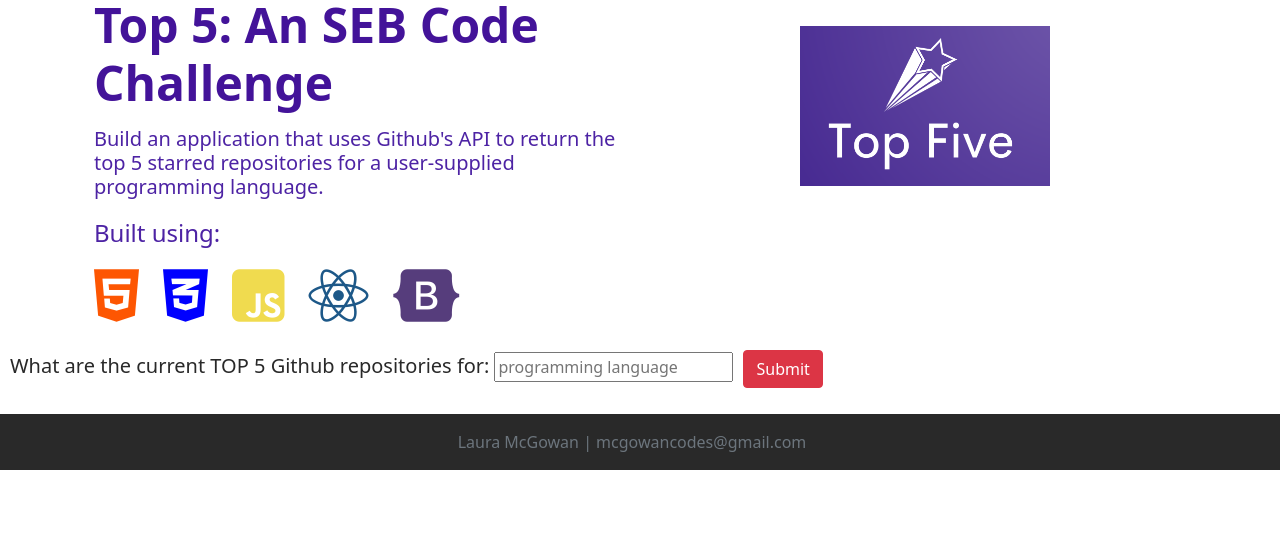
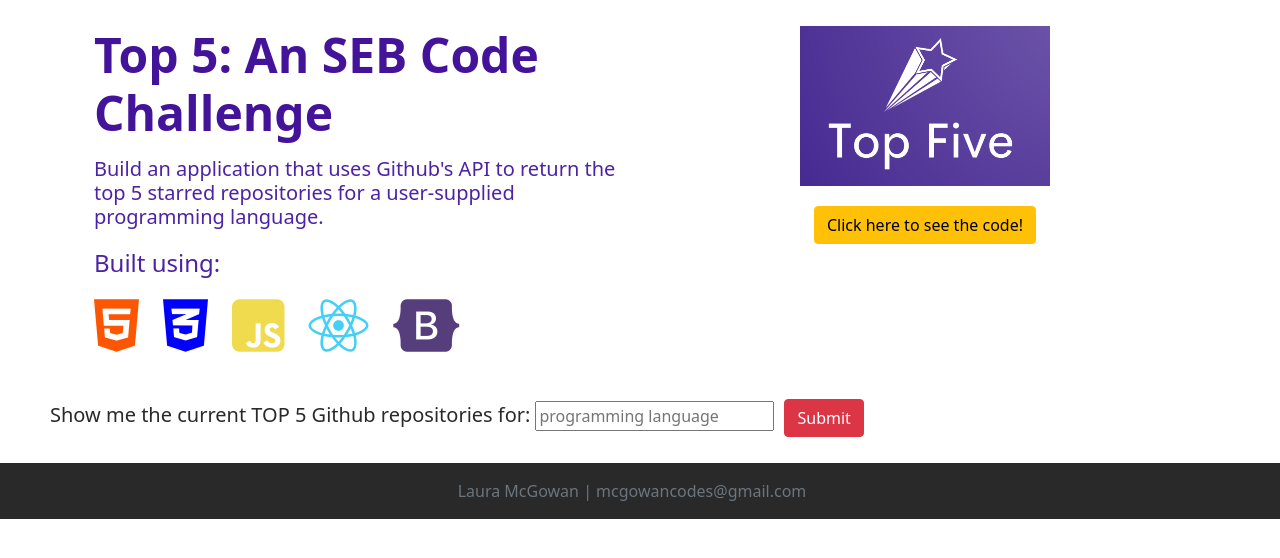
Before and after one commit to prime-mcgowan/seb-code-challenge, a React (Create React App) app: page / in a window 1280 px wide. Shown: the top 558 px of the page. Built offline with nearby package versions, Linux system fonts and the light colour scheme.

Commit message:
fixed spacing

```diff
--- a/public/styles.css
+++ b/public/styles.css
@@ -20,9 +20,9 @@ body{
     color:var(--dark-color);
 }
 
-nav{
+/* nav{
     background-color: var(--dark-color);
-}
+} */
 
 footer{
     background-color: var(--dark-color);
@@ -36,7 +36,7 @@ footer{
     padding-right: 1rem;
 }
 
-footer .social>a{
+/* footer .social>a{
     color: var(--white-color);
     opacity: 0.75;
 }
@@ -44,7 +44,7 @@ footer .social>a{
 footer .social>a:hover{
     opacity: 0.9;
     color: var(--secondary-color);
-}
+} */
 
 .bsicon{
     color:#563d7c;
@@ -61,3 +61,7 @@ footer .social>a:hover{
 .cssicon{
     color:#0000ff;
 }
+
+.reacticon{
+    color:#44CFF4;
+}
--- a/src/App.jsx
+++ b/src/App.jsx
@@ -1,7 +1,7 @@
 
 import { useState } from 'react';
 
-function App() {
+function TopFive() {
   const [language, setLanguage] = useState("");
   const [repos, setRepos] = useState([]);
 
@@ -24,7 +24,7 @@ function App() {
     .then(data => {
       //top 5 will be sent back
       const topFiveRepos = data.items.slice(0, 5);
-      console.log(topFiveRepos)
+      // console.log(topFiveRepos)
       setRepos(topFiveRepos);
     })
     .catch(error => console.log('Error in fetching top 5 repos', error))
@@ -40,7 +40,7 @@ function App() {
           <div className="row g-5 py-5 row-cols-1 row-cols-lg-2">
             <div className="col order-last order-lg-first">
                 <h1 className="display-5 fw-bold 1h-1 mb-3"
-                    style={{color:"#431399"}}>Top 5: An SEB Code Challenge
+                    style={{color:"#431399", marginTop:"30px"}}>Top 5: An SEB Code Challenge
                 </h1>
                 <h4 className="lead" style={{color:"#4D23A4"}}>Build an application that uses Github's API to return the top 5 starred repositories for a user-supplied programming language.</h4>
                 <h4 style={{marginTop:"20px", color:"#4D23A4"}}>Built using:</h4>
@@ -59,6 +59,14 @@ function App() {
 
             <div className="col">
                  <img src="./images/topfive.png" className="img-fluid center-block d-block mx-auto" alt="App Logo" width="250" height="200" style={{marginTop:"30px"}}/>
+
+                 <button
+                  type="button"
+                  className="btn btn-warning"
+                  style={{display:"block", margin:"auto", marginTop:"20px"}}
+                  >
+                  Click here to see the code!
+                 </button>
             </div>
            </div>
         </div>
@@ -72,7 +80,7 @@ function App() {
           onSubmit={handleSubmitButton}
         >
           <label
-            style={{marginLeft:"10px", fontSize:"20px"}}>What are the current TOP 5 Github repositories for:
+            style={{marginLeft:"50px", marginTop:"20px", fontSize:"20px"}}>Show me the current TOP 5 Github repositories for:
           </label>
           <input
             type="text"
@@ -97,23 +105,23 @@ function App() {
               </li>
             ))}
         </ul>
-    </main>
+
+
 {/* End Main Section */}
 
 
-{/* <!-- Start Footer Section --> */}
+{/*  Start Footer Section */}
     <footer
-      className="footer mt-auto py-3">
-        <div className="container-fluid">
-          <div className="col d-flex align-items-center justify-content-start justify-content-lg-center">
-            <div className="text-muted d-flex align-items-center justify-content-start justify-content-lg-center"> Laura McGowan | mcgowancodes@gmail.com</div>
+      className="footer mt-auto py-3" >
+        <div className="container-fluid" style={{position:"relative", bottom:"0"}}>
+            <div className="text-muted d-flex align-items-center justify-content-start justify-content-lg-center"
+                 > Laura McGowan | mcgowancodes@gmail.com</div>
           </div>
-        </div>
     </footer>
-{/* <!-- End Footer Section --> */}
-
+{/* End Footer Section */}
+</main>
     </div>
   ); //end return
 } //end App Function
 
-export default App;
+export default TopFive;
```
Also changed, not shown: 1 other file (tests, documents, lock files or other folders).
